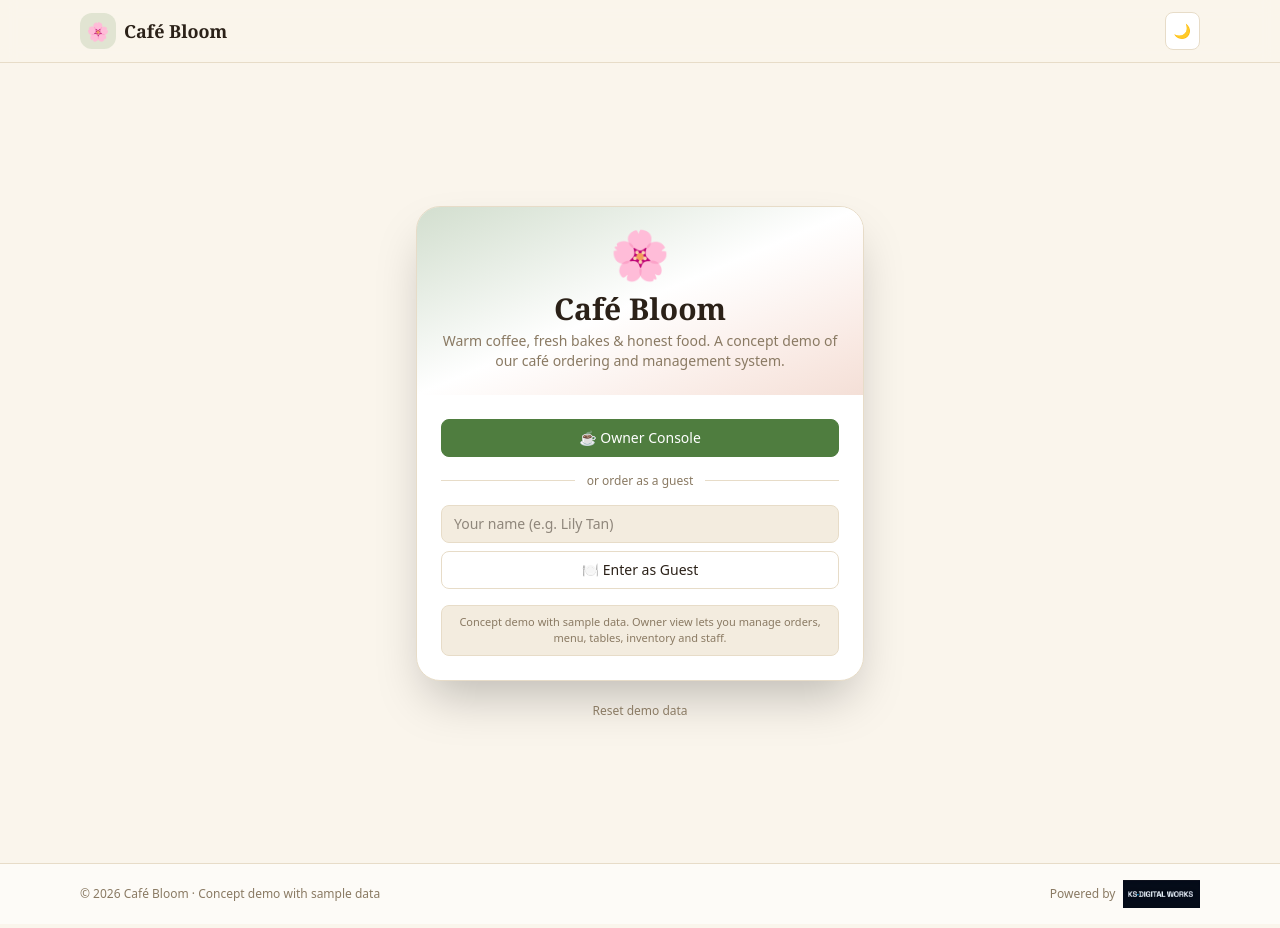
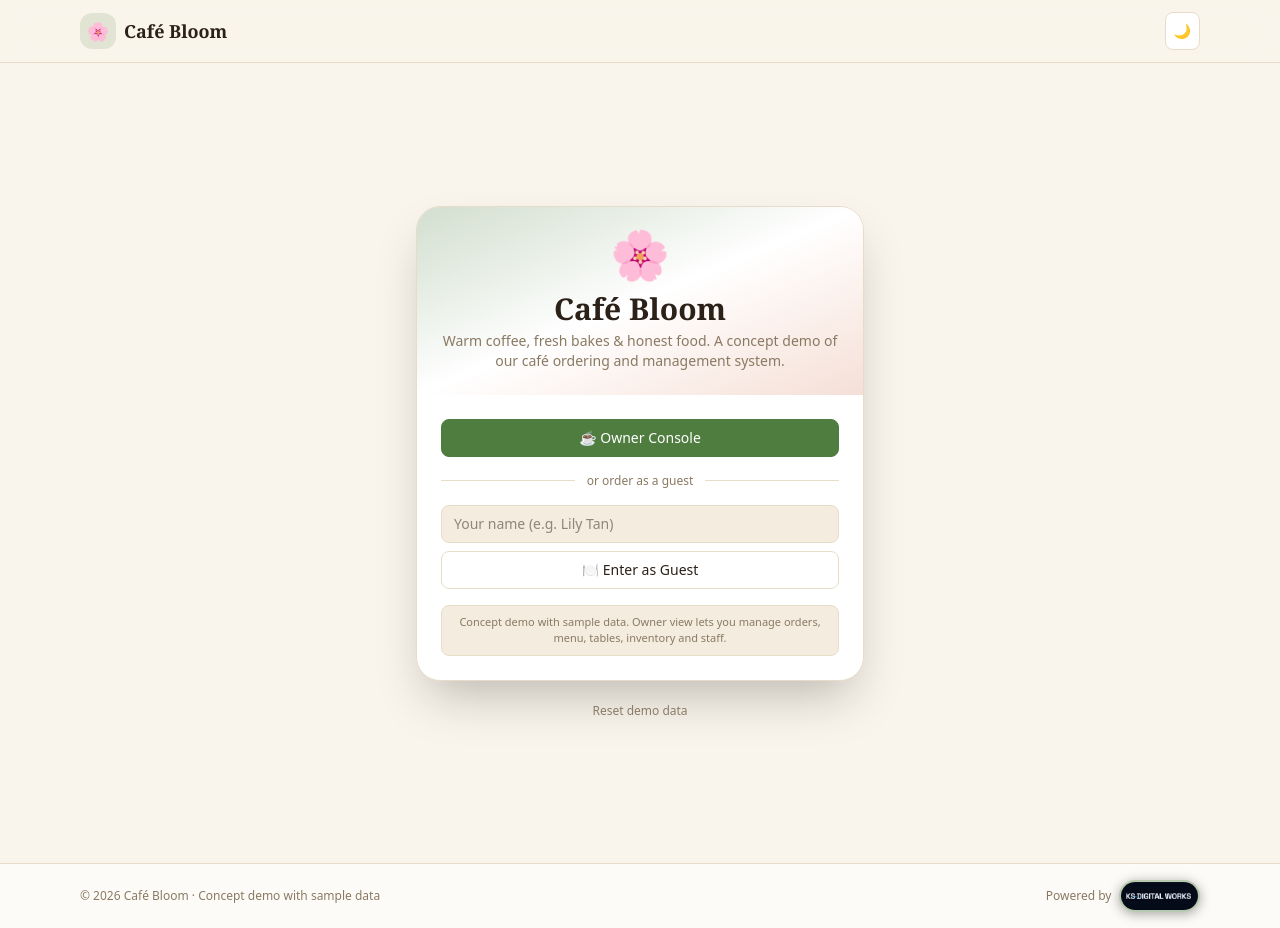
Before and after one commit to KuroShion/cafe-bloom-demo, a React (Vite) app: page / in a window 1280 px wide. Built offline with nearby package versions, Linux system fonts and the light colour scheme.

Commit message:
Give footer logo an obvious rounded pill shape

```diff
--- a/src/App.tsx
+++ b/src/App.tsx
@@ -235,7 +235,7 @@ function Footer({ cafeName }: { cafeName: string }) {
           <img
             src="/ks-logo.png"
             alt="KS Digital"
-            className="h-7 w-auto transition-transform duration-300 group-hover:scale-105"
+            className="h-8 w-auto rounded-full border-2 border-accent/40 shadow-[0_2px_12px_rgba(0,0,0,0.35)] transition-transform duration-300 group-hover:scale-105"
           />
         </a>
       </div>
```
